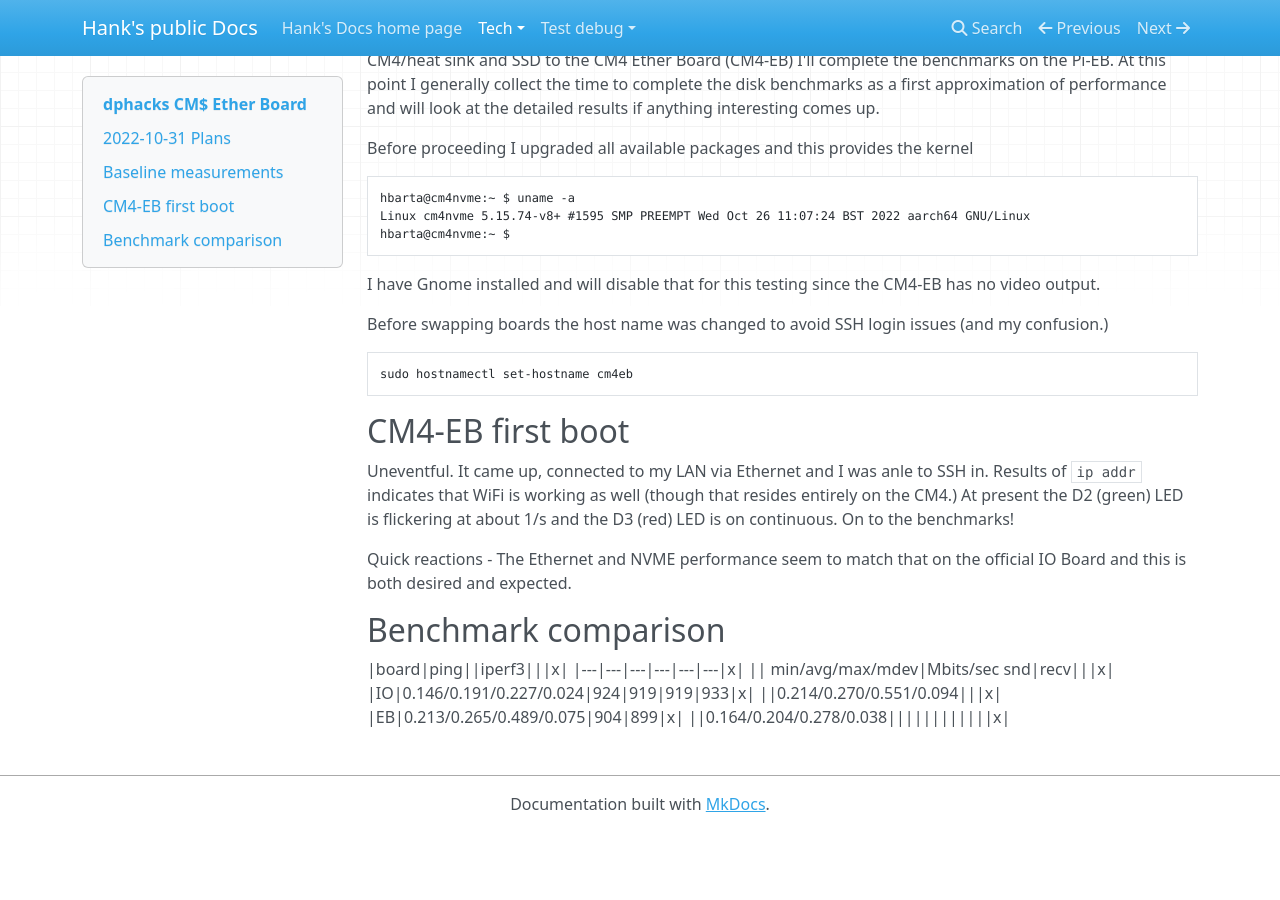
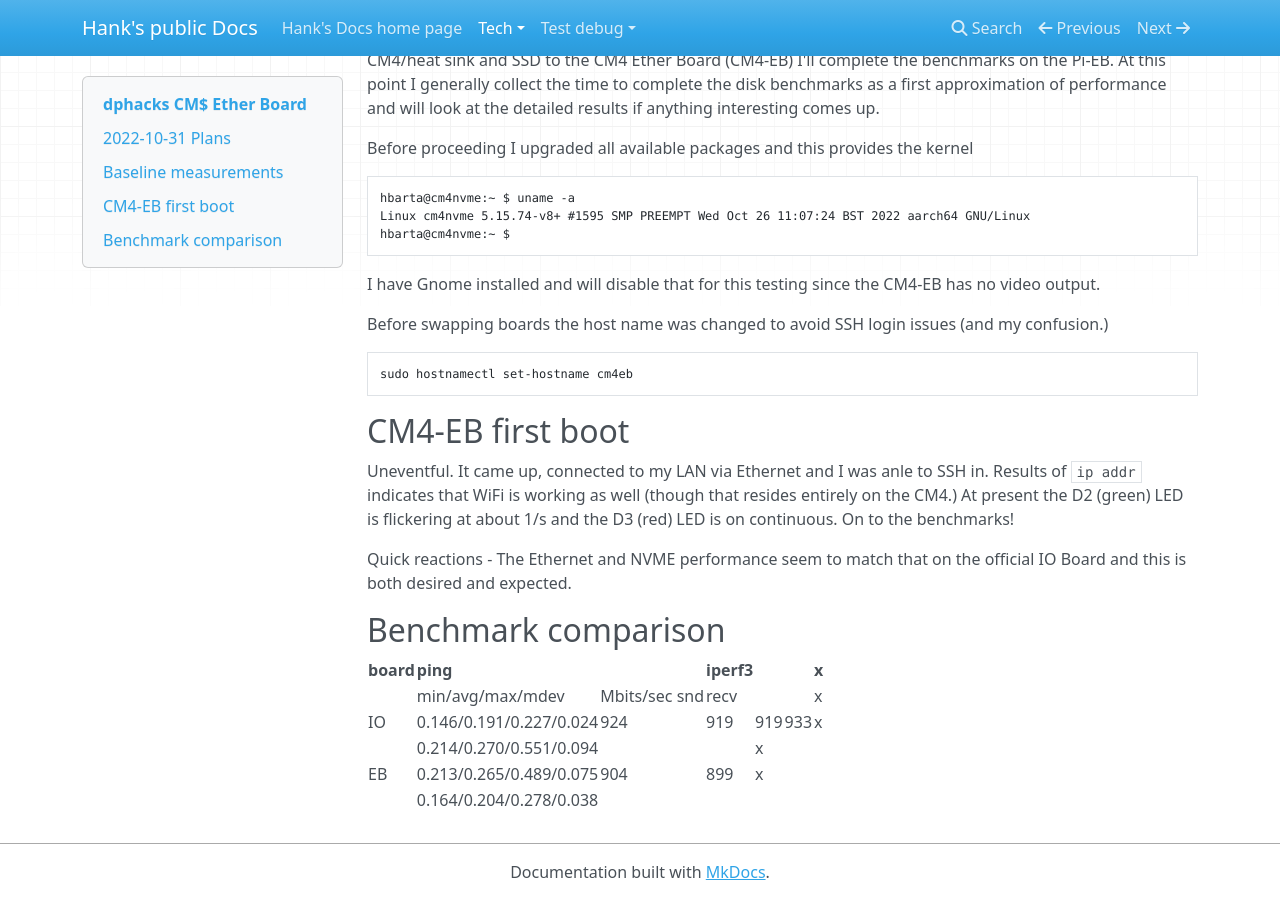
Before and after one commit to HankB/MkDocs-blog, an MkDocs documentation site: the page built from docs/tech/dphacks-CM4_Ether_Board.md, in a window 1280 px wide and 900 px high, scrolled down 795 px. Built offline with MkDocs 1.6.1, drawn with Linux system fonts in a browser that asks for light colours; nearby versions of some CDN libraries; before the commit the page ends 1627 px from its top, so only the background shows below that.

Commit message:
table format

```diff
--- a/docs/tech/dphacks-CM4_Ether_Board.md
+++ b/docs/tech/dphacks-CM4_Ether_Board.md
@@ -49,7 +49,7 @@ Quick reactions - The Ethernet and NVME performance seem to match that on the of
 ## Benchmark comparison
 
 |board|ping||iperf3|||x|
-|---|---|---|---|---|---|x|
+|---|---|---|---|---|---|---|
 || min/avg/max/mdev|Mbits/sec snd|recv|||x|
 |IO|0.146/0.191/0.227/0.024|924|919|919|933|x|
 ||0.214/0.270/0.551/0.094|||x|
```
